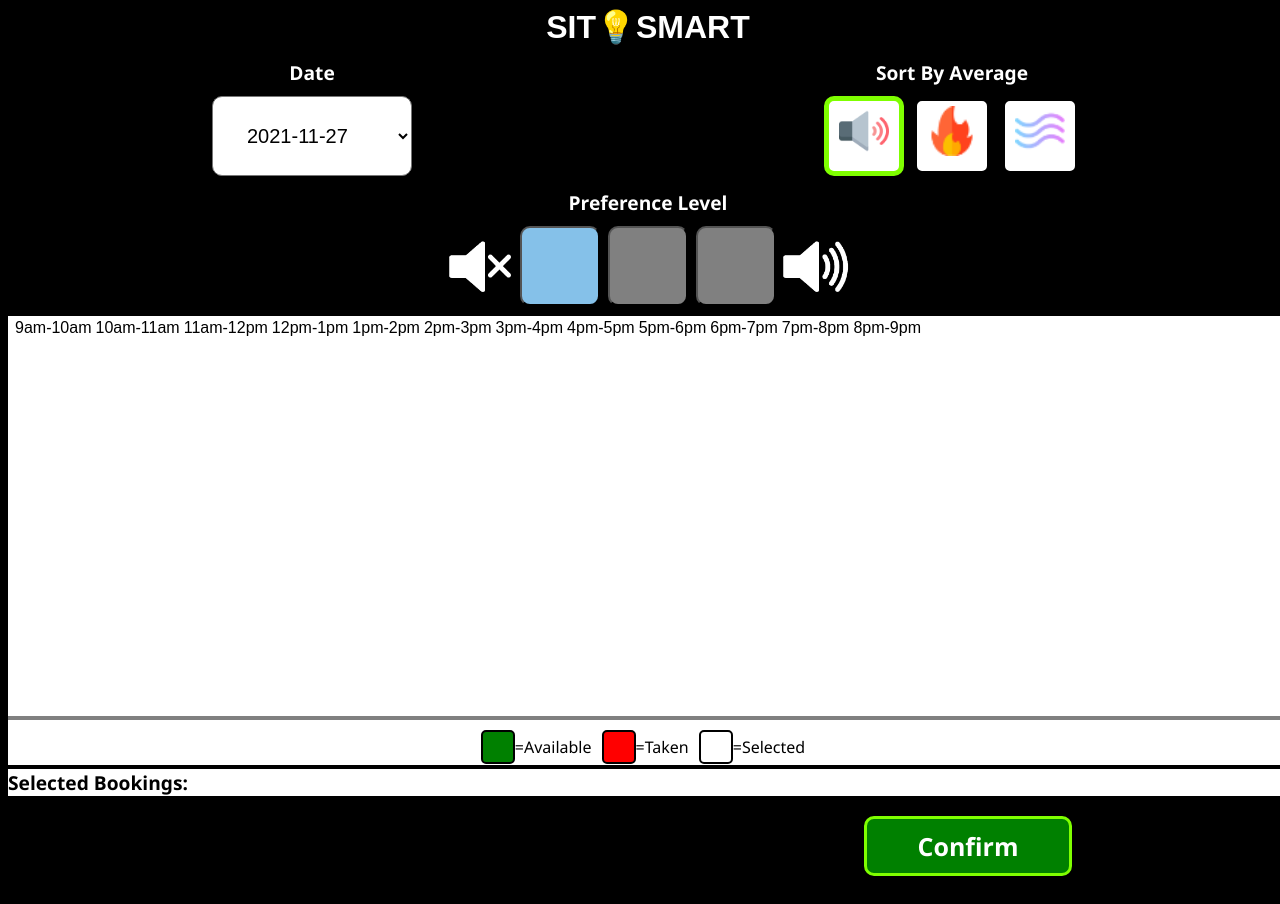
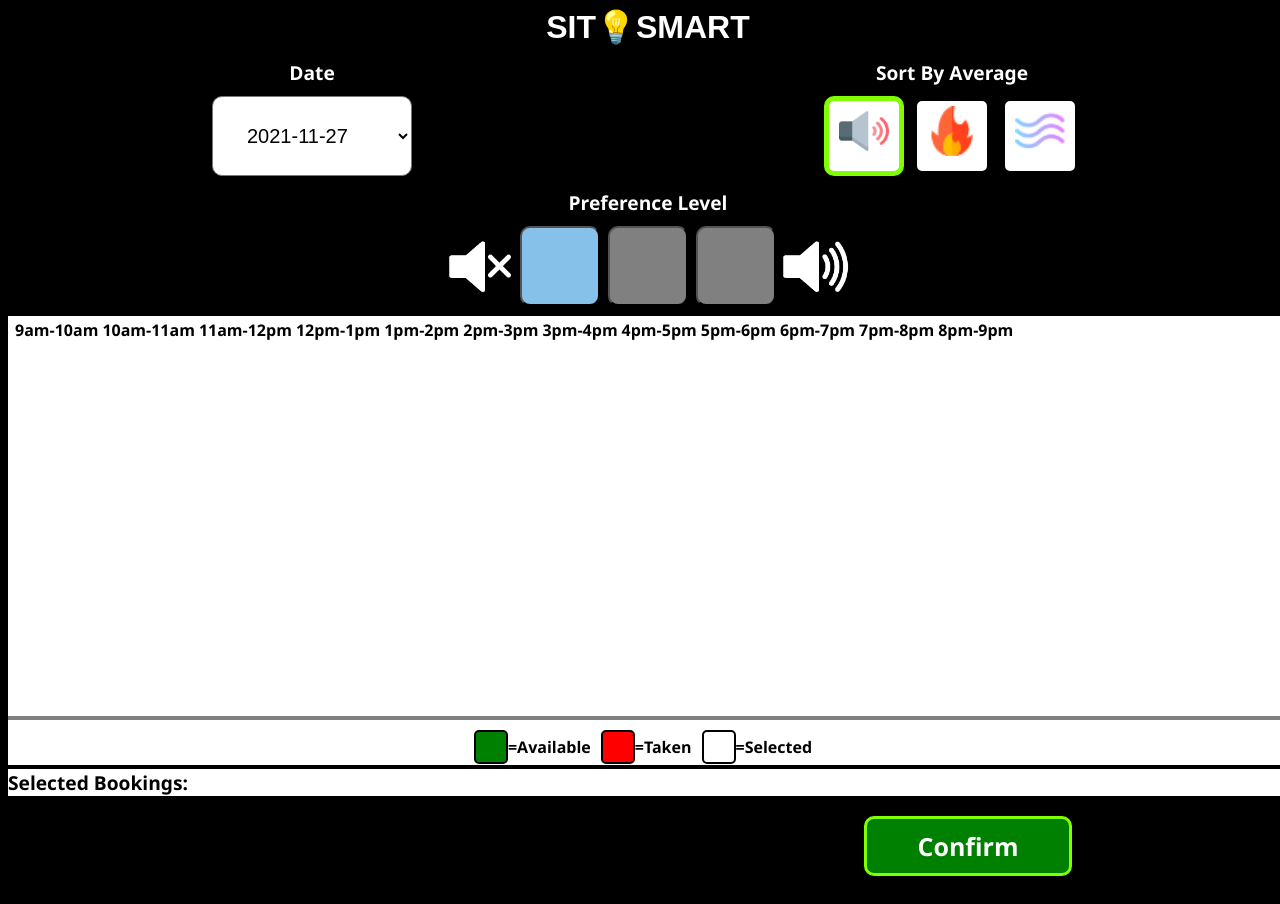
Before and after one commit to Denniswillie/SitSmart, a Flask app: page /booking/ in a window 1280 px wide. Run offline with Flask 2, Linux system fonts and the light colour scheme; data that the repository does not hold is empty; some libraries are stand-ins or nearby versions.

Commit message:
Updated cell sizing & nearby text for better input
Increased the size of the booking cells so they can be more easily
interacted with across devices. Also improved the allignment, sizing and
font of surrounding text to compliment this.

```diff
--- a/static/css/booking_styles.css
+++ b/static/css/booking_styles.css
@@ -30,6 +30,9 @@ td {
   color: black;
   margin-left: 20px;
   font-family: Arial;
+  text-align: center;
+  font-family: Segoe UI;
+  font-weight: bold;
 }
 
 
@@ -379,8 +382,8 @@ select{
 .cell{
 display: inline-block;
 vertical-align: top;
-width: 80px;
-height: 80px;
+width: 110px;
+height: 110px;
 line-height: 30px;
 background: white;
 margin: 0 4px;
--- a/templates/booking.html
+++ b/templates/booking.html
@@ -96,14 +96,14 @@
         <div class="legendBackground">
             <div class="center">
               <div class="legendGreenCell"></div>
-             <p style="float: left;color: black;font-family: Segoe UI; padding-right: 10px;">=Available</p>
+             <p style="float: left;color: black;font-family: Segoe UI; padding-right: 10px; font-weight:bold;">=Available</p>
 
              <div class="legendRedCell"></div>
-             <p style="float: left;color: black;font-family: Segoe UI; padding-right: 10px;">=Taken</p>
+             <p style="float: left;color: black;font-family: Segoe UI; padding-right: 10px;font-weight:bold;">=Taken</p>
 
 
              <div class="legendWhiteCell"></div>
-             <p style="float: left;color: black;font-family: Segoe UI; padding-right: 10px;">=Selected</p>
+             <p style="float: left;color: black;font-family: Segoe UI; padding-right: 10px;font-weight:bold;">=Selected</p>
             </div>
          <br style="clear: left;" />
     </div>
```
